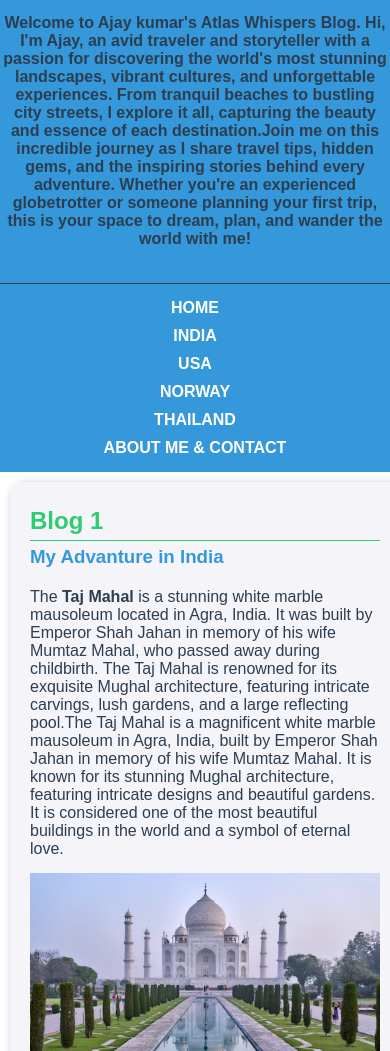
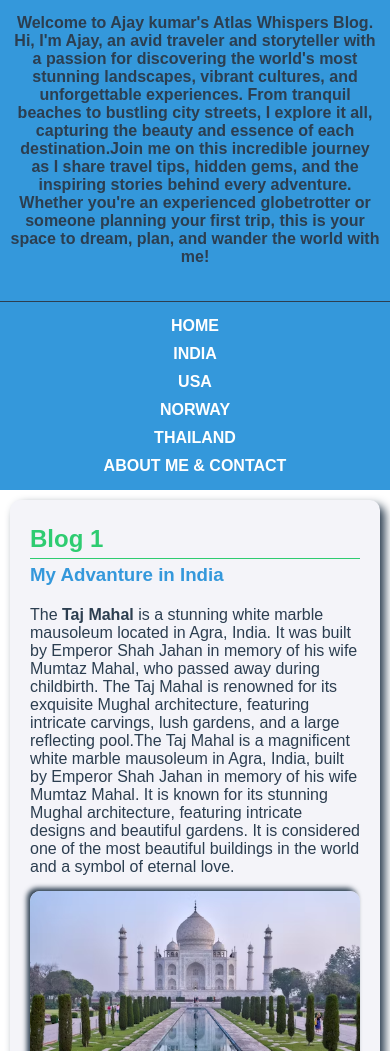
Before and after one commit to Ajaykumar4090/Blog, a plain HTML site: page index.html in a window 390 px wide. Shown: the part 49-1100 px from the top of the page. Drawn offline with Linux system fonts and the light colour scheme.

Commit message:
Update style.css

```diff
--- a/style.css
+++ b/style.css
@@ -21,6 +21,7 @@ header h1 {
 header p {
     color: #2c3e50;
     font-weight: 600;
+    padding:10px;
 }
 
 nav {
@@ -84,6 +85,8 @@ img {
     width: 100%;
     height: auto;
     transition: .3s;
+    border-radius: 10px;
+    box-shadow: -3px -3px 5px #2c3e50;
 }
 
 img:hover {
@@ -187,9 +190,9 @@ footer a:visited{
         align-items: center;
     }
 
-    .blog_card_section {
+    /* .blog_card_section {
         width: 100%;
-    }
+    } */
 
     .about-me article {
         width: 100%;
```
